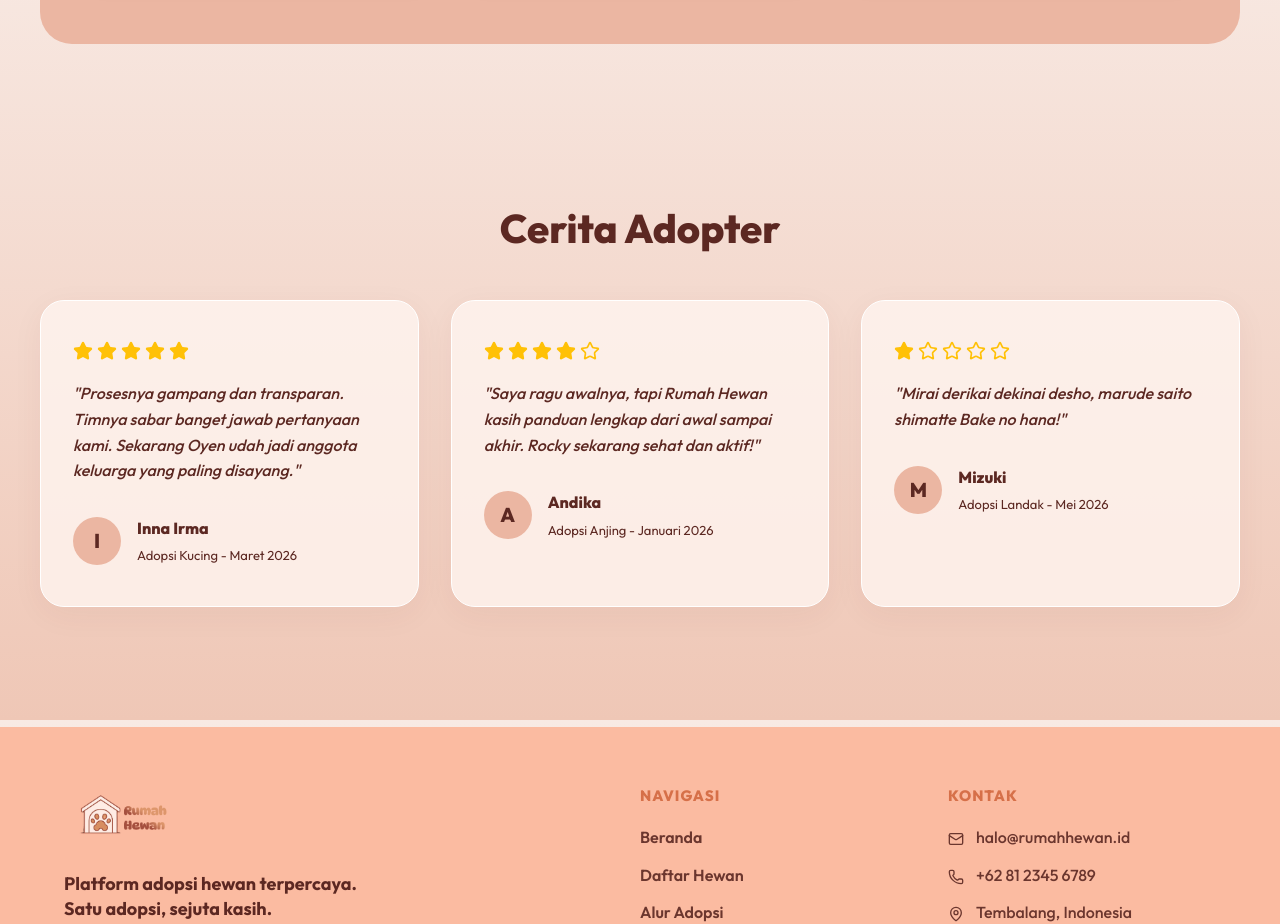
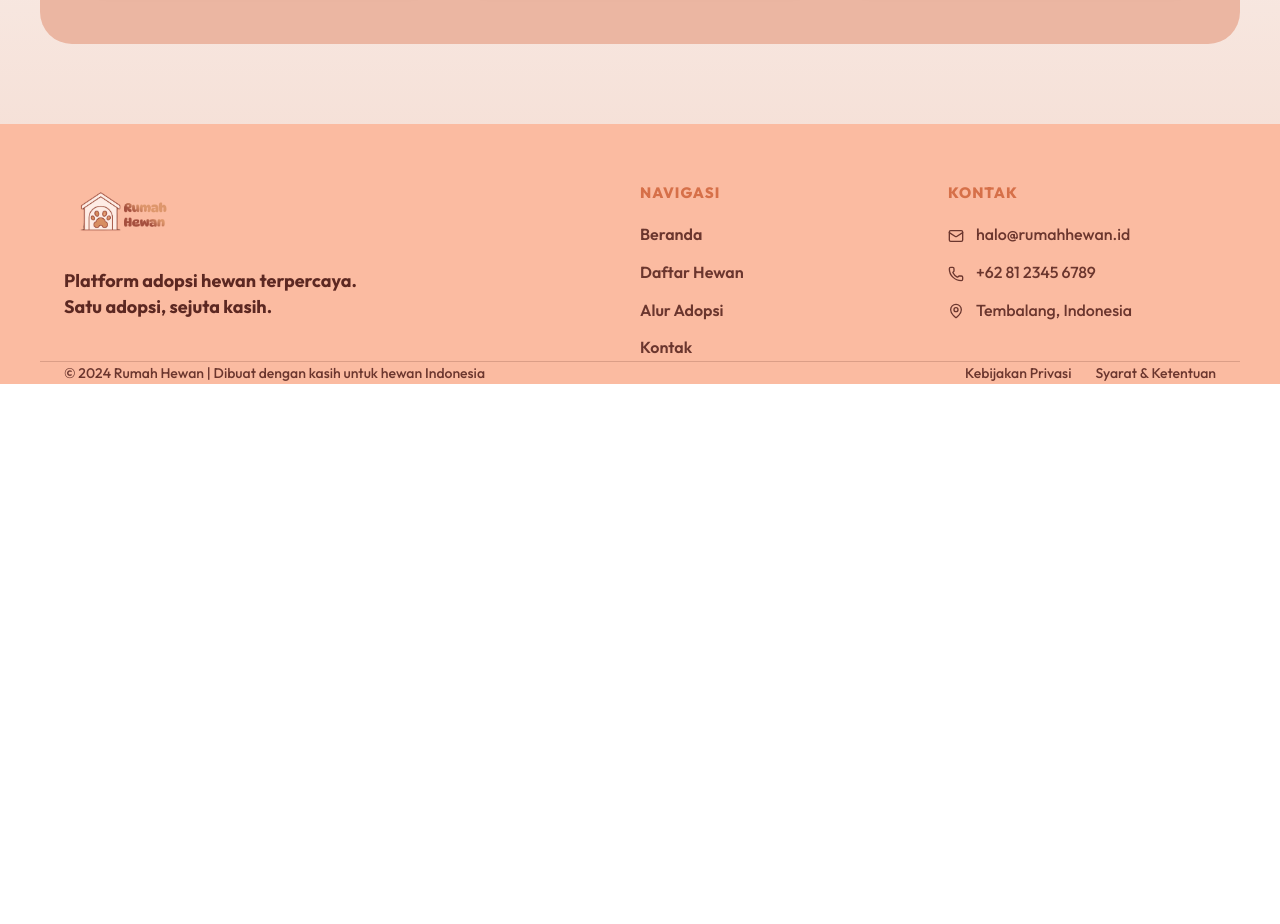
Before and after one commit to IzzatFA/PetShop, a React app in the folder frontend/: page / in a window 1280 px wide. Shown: the part 2480-3404 px from the top of the page. After the commit the page ends 2864 px from the top, so only its background shows below. Built offline with nearby package versions, Linux system fonts and the light colour scheme; the HTML template or start-up script is replaced by a standard one.

Commit message:
remove testimony

```diff
--- a/frontend/src/pages/Home.css
+++ b/frontend/src/pages/Home.css
@@ -238,36 +238,6 @@
   font-weight: 500;
 }
 
-.adopter-info {
-  display: flex;
-  align-items: center;
-  gap: 16px;
-}
-
-.adopter-avatar {
-  width: 48px;
-  height: 48px;
-  background-color: #EBB6A2;
-  color: var(--dh-primary);
-  border-radius: 50%;
-  display: flex;
-  align-items: center;
-  justify-content: center;
-  font-size: 20px;
-  font-weight: 800;
-}
-
-.adopter-name {
-  font-weight: 800;
-  color: var(--dh-primary);
-  margin-bottom: 4px;
-}
-
-.adopter-detail {
-  font-size: 13px;
-  color: var(--dh-text-light);
-}
-
 a.reg-link {
   text-decoration: underline !important;
 }
--- a/frontend/src/pages/Home.jsx
+++ b/frontend/src/pages/Home.jsx
@@ -9,38 +9,6 @@ import hero2 from '../assets/hero_beranda2.png';
 // Use the global CSS variables defined in DaftarHewan
 import './DaftarHewan/DaftarHewan.css';
 import './Home.css';
-
-//placeholder buat backend
-const testimonialsData = [
-  {
-    id: 1,
-    name: "Inna Irma",
-    stars: 5,
-    petType: "Kucing",
-    date: "Maret 2026",
-    comment: "Prosesnya gampang dan transparan. Timnya sabar banget jawab pertanyaan kami. Sekarang Oyen udah jadi anggota keluarga yang paling disayang.",
-    avatar: "I"
-  },
-  {
-    id: 2,
-    name: "Andika",
-    stars: 4,
-    petType: "Anjing",
-    date: "Januari 2026",
-    comment: "Saya ragu awalnya, tapi Rumah Hewan kasih panduan lengkap dari awal sampai akhir. Rocky sekarang sehat dan aktif!",
-    avatar: "A"
-  },
-  {
-    id: 3,
-    name: "Mizuki",
-    stars: 1,
-    petType: "Landak",
-    date: "Mei 2026",
-    comment: "Mirai derikai dekinai desho, marude saito shimatte Bake no hana!",
-    avatar: "M"
-  },
-  // Tambahkan data lainnya di sini
-];
 
 export default function Home() {
   return (
@@ -123,50 +91,6 @@ export default function Home() {
         </div>
       </section>
 
-      {/* TESTIMONIALS SECTION */}
-      <section className="home-section" style={{ paddingBottom: '120px' }}>
-        <div className="home-container">
-          <h2 className="section-title center">Cerita Adopter</h2>
-          {testimonialsData.length > 0 ? (
-
-            /* FIX: Tag pembuka <div className="testimonials-grid"> dipindah ke sini (setelah tanda tanya) */
-            <div className="testimonials-grid">
-              {testimonialsData.map((item) => (
-                <div className="testimonial-card" key={item.id}>
-                  <div className="stars">
-                    {[...Array(5)].map((_, i) => (
-                      <Star
-                        key={i}
-                        size={20}
-                        fill={i < item.stars ? "currentColor" : "none"}
-                        stroke="currentColor"
-                      />
-                    ))}
-                  </div>
-
-                  <p className="testimonial-text">"{item.comment}"</p>
-
-                  <div className="adopter-info">
-                    <div className="adopter-avatar">{item.avatar}</div>
-                    <div>
-                      <div className="adopter-name">{item.name}</div>
-                      <div className="adopter-detail">
-                        Adopsi {item.petType} - {item.date}
-                      </div>
-                    </div>
-                  </div>
-                </div>
-              ))}
-            </div>
-
-          ) : (
-            <p style={{ textAlign: 'center', marginTop: '48px', color: 'var(--dh-text-light)' }}>
-              Belum ada cerita adopter untuk saat ini.
-            </p>
-          )}
-        </div>
-      </section>
-
       <Footer />
     </div>
   );
```
